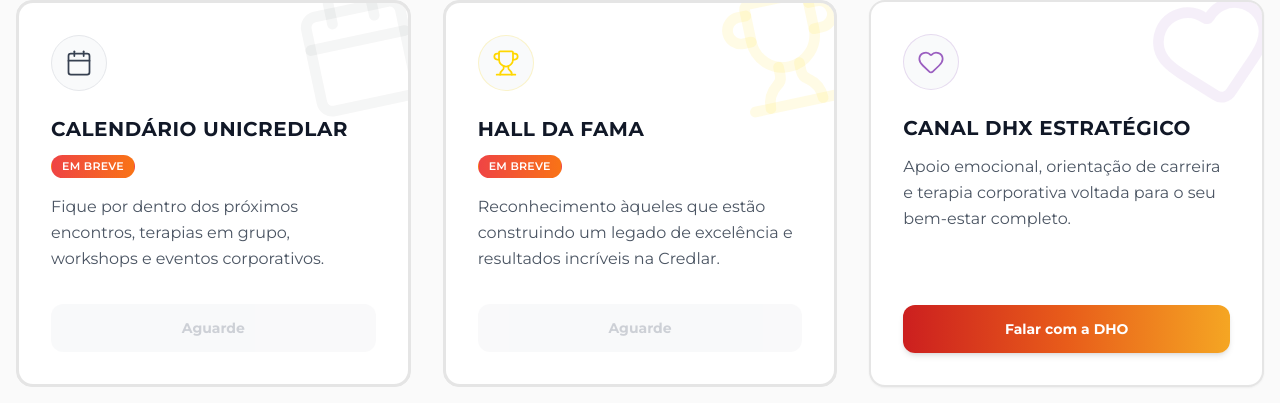
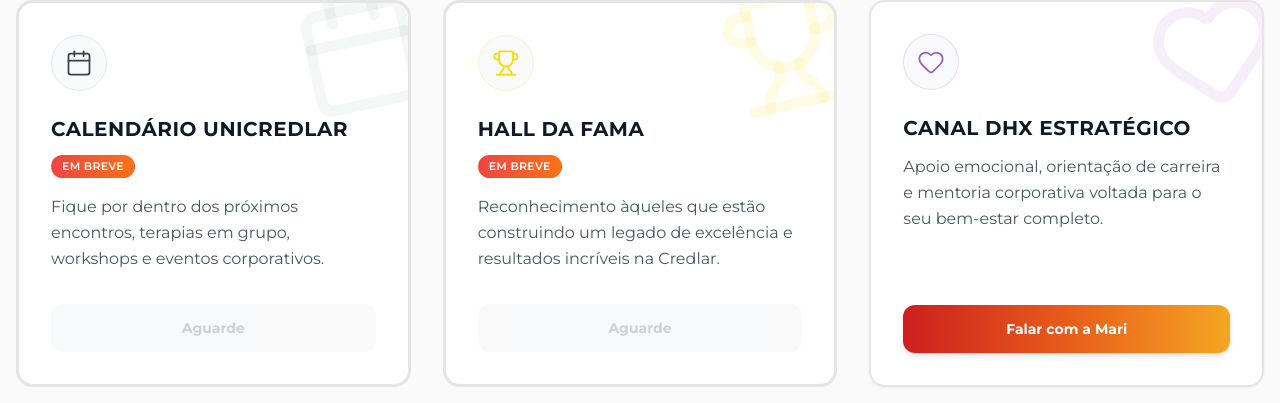
Before and after one commit to iagoramosoficial/portal-credlar-vacation-ofei287z4, a React (Vite) app: page / in a window 1280 px wide. Shown: the part 1309-1712 px from the top of the page. Built offline with nearby package versions, Linux system fonts and the light colour scheme.

Commit message:
Update landing page card description and button text

```diff
--- a/src/components/FeatureGrid.tsx
+++ b/src/components/FeatureGrid.tsx
@@ -64,9 +64,9 @@
   {
     title: 'CANAL DHX ESTRATÉGICO',
     description:
-      'Apoio emocional, orientação de carreira e terapia corporativa voltada para o seu bem-estar completo.',
+      'Apoio emocional, orientação de carreira e mentoria corporativa voltada para o seu bem-estar completo.',
     icon: Heart,
-    button: 'Falar com a DHO',
+    button: 'Falar com a Mari',
     disabled: false,
     href: 'https://docs.google.com/forms/d/e/1FAIpQLSfI8_L3B74gImXWv5OvIn-zcf312inkDEVe-fBnVp-kP25KkA/viewform?usp=publish-editor',
     iconColor: 'lilac',
```
Also changed, not shown: .skip.config.json.
